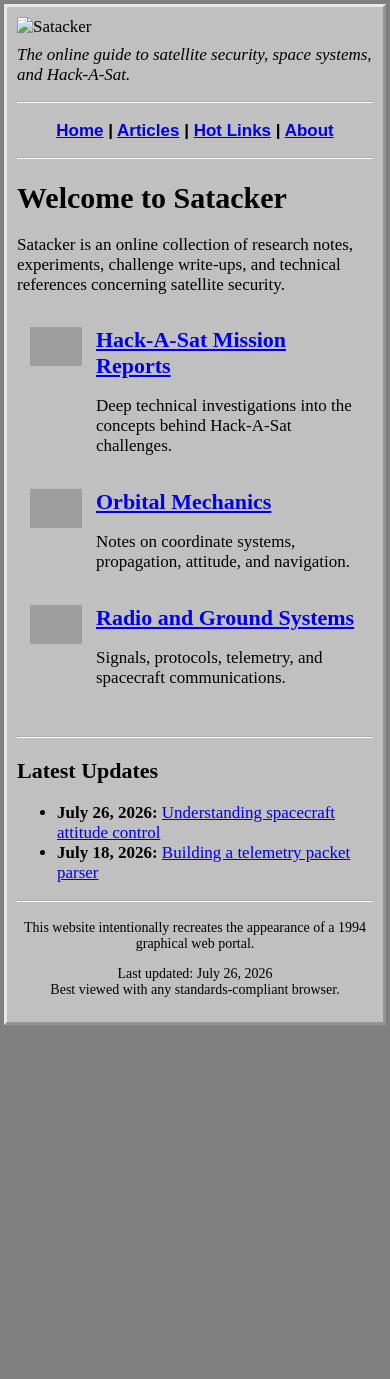
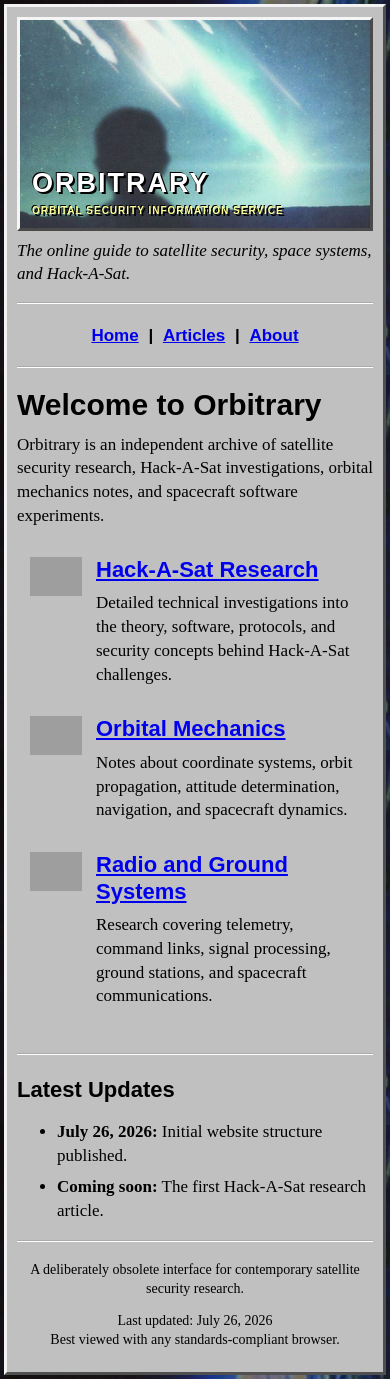
Before and after one commit to ecorporation/ecorporation.github.io, a Jekyll site: the page index.html, which Jekyll copies as it is, in a window 390 px wide, cut to the strip 0-1379 px from the top of the page. Built offline with Jekyll 4.4.1, drawn with Linux system fonts in a browser that asks for light colours; before the commit the page ends 1029 px from its top, so only the background shows below that; grey boxes are pictures that could not be loaded.

Commit message:
style(homepage): refine layout

```diff
--- a/index.html
+++ b/index.html
@@ -2,8 +2,14 @@
 <html lang="en">
 <head>
   <meta charset="UTF-8">
-  <meta name="viewport" content="width=device-width, initial-scale=1">
-  <title>Satacker Pathfinder</title>
+
+  <meta
+    name="viewport"
+    content="width=device-width, initial-scale=1"
+  >
+
+  <title>Orbitrary — Orbital Security Research</title>
+
   <link rel="stylesheet" href="style.css">
 </head>
 
@@ -11,107 +17,158 @@
 
   <div class="page">
 
-    <header>
+    <header class="masthead">
+
       <img
         src="images/banner.gif"
-        alt="Satacker"
+        alt=""
         class="banner"
       >
 
+      <div class="masthead-text">
+        <div class="site-title">
+          ORBITRARY
+        </div>
+
+        <div class="site-subtitle">
+          ORBITAL SECURITY INFORMATION SERVICE
+        </div>
+      </div>
+
+    </header>
+
     <p class="tagline">
-        The online guide to satellite security, space systems, and Hack-A-Sat.
+      The online guide to satellite security, space systems,
+      and Hack-A-Sat.
     </p>
-    </header>
 
     <hr>
 
     <nav>
-      <a href="index.html">Home</a> |
-      <a href="articles.html">Articles</a> |
-      <a href="links.html">Hot Links</a> |
+      <a href="index.html">Home</a>
+      |
+      <a href="articles.html">Articles</a>
+      |
       <a href="about.html">About</a>
     </nav>
 
     <hr>
 
-    <h1>Welcome to Satacker</h1>
+    <main>
+
+      <h1>Welcome to Orbitrary</h1>
 
       <p>
-      Satacker is an online collection of research notes, experiments,
-      challenge write-ups, and technical references concerning satellite
-      security.
+        Orbitrary is an independent archive of satellite security
+        research, Hack-A-Sat investigations, orbital mechanics notes,
+        and spacecraft software experiments.
       </p>
 
       <table class="features">
+
         <tr>
+          <td class="feature-icon">
+            <img
+              src="images/satellite.gif"
+              alt=""
+            >
+          </td>
+
           <td>
-          <img src="images/satellite.gif" alt="">
-        </td>
-        <td>
-          <h2><a href="hack-a-sat.html">Hack-A-Sat Mission Reports</a></h2>
+            <h2>
+              <a href="articles.html">
+                Hack-A-Sat Research
+              </a>
+            </h2>
+
             <p>
-            Deep technical investigations into the concepts behind
+              Detailed technical investigations into the theory,
+              software, protocols, and security concepts behind
               Hack-A-Sat challenges.
             </p>
           </td>
         </tr>
 
         <tr>
+          <td class="feature-icon">
+            <img
+              src="images/orbit.gif"
+              alt=""
+            >
+          </td>
+
           <td>
-          <img src="images/orbit.gif" alt="">
-        </td>
-        <td>
-          <h2><a href="orbital-mechanics.html">Orbital Mechanics</a></h2>
+            <h2>
+              <a href="orbital-mechanics.html">
+                Orbital Mechanics
+              </a>
+            </h2>
+
             <p>
-            Notes on coordinate systems, propagation, attitude, and navigation.
+              Notes about coordinate systems, orbit propagation,
+              attitude determination, navigation, and spacecraft
+              dynamics.
             </p>
           </td>
         </tr>
 
         <tr>
+          <td class="feature-icon">
+            <img
+              src="images/radio.gif"
+              alt=""
+            >
+          </td>
+
           <td>
-          <img src="images/radio.gif" alt="">
-        </td>
-        <td>
-          <h2><a href="radio.html">Radio and Ground Systems</a></h2>
+            <h2>
+              <a href="radio-systems.html">
+                Radio and Ground Systems
+              </a>
+            </h2>
+
             <p>
-            Signals, protocols, telemetry, and spacecraft communications.
+              Research covering telemetry, command links, signal
+              processing, ground stations, and spacecraft
+              communications.
             </p>
           </td>
         </tr>
+
       </table>
 
       <hr>
 
       <h2>Latest Updates</h2>
 
-    <ul>
+      <ul class="updates">
         <li>
           <strong>July 26, 2026:</strong>
-        <a href="articles/attitude-control.html">
-          Understanding spacecraft attitude control
-        </a>
+          Initial website structure published.
         </li>
+
         <li>
-        <strong>July 18, 2026:</strong>
-        <a href="articles/telemetry-parser.html">
-          Building a telemetry packet parser
-        </a>
+          <strong>Coming soon:</strong>
+          The first Hack-A-Sat research article.
         </li>
       </ul>
+
+    </main>
 
     <hr>
 
     <footer>
+
       <p>
-        This website intentionally recreates the appearance of a 1994
-        graphical web portal.
+        A deliberately obsolete interface for contemporary
+        satellite security research.
       </p>
 
       <p>
         Last updated: July 26, 2026<br>
         Best viewed with any standards-compliant browser.
       </p>
+
     </footer>
 
   </div>
--- a/style.css
+++ b/style.css
@@ -1,45 +1,127 @@
 html {
-  background: #808080;
+  min-height: 100%;
+  background-color: #808080;
 }
 
 body {
   margin: 0;
   padding: 12px;
+
   color: #000;
-  background:
-    url("images/background.gif")
-    repeat;
+
+  background-color: #111;
+  background-image:
+    linear-gradient(
+      rgba(0, 0, 0, 0.24),
+      rgba(0, 0, 0, 0.24)
+    ),
+    url("images/background.gif");
+
+  background-repeat: repeat;
+  background-attachment: fixed;
+
   font-family: "Times New Roman", Times, serif;
   font-size: 17px;
+  line-height: 1.4;
 }
 
 .page {
   width: 760px;
-  max-width: calc(100% - 24px);
+  max-width: calc(100% - 36px);
+
   margin: 0 auto;
   padding: 14px 18px;
+
   background: #c0c0c0;
-  border: 3px outset #e8e8e8;
+
+  border-top: 3px solid #f2f2f2;
+  border-left: 3px solid #f2f2f2;
+  border-right: 3px solid #505050;
+  border-bottom: 3px solid #505050;
+
+  box-shadow: 4px 4px 0 rgba(0, 0, 0, 0.35);
+}
+
+/* Masthead */
+
+.masthead {
+  position: relative;
+  overflow: hidden;
+
+  background: #000;
+
+  border-top: 3px solid #f5f5f5;
+  border-left: 3px solid #f5f5f5;
+  border-right: 3px solid #4a4a4a;
+  border-bottom: 3px solid #4a4a4a;
 }
 
 .banner {
   display: block;
+
   width: 100%;
-  max-width: 720px;
   height: auto;
-  image-rendering: pixelated;
+
+  image-rendering: auto;
+}
+
+.masthead-text {
+  position: absolute;
+
+  left: 20px;
+  right: 20px;
+  bottom: 18px;
+
+  text-shadow:
+    2px 2px 0 #000,
+    -1px -1px 0 #000;
+}
+
+.site-title {
+  color: #fff;
+
+  font-family: Arial, Helvetica, sans-serif;
+  font-size: 42px;
+  font-weight: bold;
+  line-height: 1;
+
+  letter-spacing: 5px;
+}
+
+.site-subtitle {
+  margin-top: 7px;
+
+  color: #ffff99;
+
+  font-family: Arial, Helvetica, sans-serif;
+  font-size: 13px;
+  font-weight: bold;
+
+  letter-spacing: 2px;
 }
 
 .tagline {
-  margin: 8px 0;
+  margin: 8px 0 10px;
+
   font-style: italic;
 }
 
+/* Navigation */
+
 nav {
   text-align: center;
+
   font-family: Arial, Helvetica, sans-serif;
   font-weight: bold;
 }
+
+nav a {
+  display: inline-block;
+
+  padding: 2px 5px;
+}
+
+/* Links */
 
 a {
   color: #0000ee;
@@ -50,42 +132,74 @@ a:visited {
   color: #551a8b;
 }
 
-a:hover {
+a:hover,
+a:focus {
   color: #cc0000;
 }
 
+/* Typography */
+
+h1,
+h2,
+h3 {
+  font-family: Arial, Helvetica, sans-serif;
+}
+
 h1 {
+  margin-top: 18px;
+  margin-bottom: 10px;
+
   font-size: 30px;
+  line-height: 1.15;
 }
 
 h2 {
+  margin-top: 20px;
+  margin-bottom: 6px;
+
   font-size: 22px;
+  line-height: 1.2;
+}
+
+p {
+  margin-top: 8px;
+  margin-bottom: 12px;
 }
 
 hr {
   height: 2px;
+
+  margin: 16px 0;
+
   border: 0;
   border-top: 2px groove #fff;
-  margin: 16px 0;
 }
+
+/* Feature list */
 
 .features {
   width: 100%;
+
+  margin: 12px 0;
+
   border-collapse: separate;
-  border-spacing: 8px 14px;
+  border-spacing: 8px 16px;
 }
 
 .features td {
   vertical-align: top;
 }
 
-.features td:first-child {
+.features .feature-icon {
   width: 100px;
+
   text-align: center;
 }
 
 .features img {
   max-width: 88px;
+  height: auto;
+
   image-rendering: pixelated;
 }
 
@@ -94,10 +208,45 @@ hr {
   margin-bottom: 4px;
 }
 
+.updates li {
+  margin-bottom: 7px;
+}
+
+/* Code and technical content */
+
+pre {
+  overflow-x: auto;
+
+  padding: 12px;
+
+  background: #eee;
+
+  border-top: 2px solid #555;
+  border-left: 2px solid #555;
+  border-right: 2px solid #fff;
+  border-bottom: 2px solid #fff;
+}
+
+code {
+  font-family: "Courier New", Courier, monospace;
+  font-size: 0.9em;
+}
+
+blockquote {
+  margin-left: 20px;
+  padding-left: 12px;
+
+  border-left: 4px solid #777;
+}
+
+/* Footer */
+
 footer {
   font-size: 14px;
   text-align: center;
 }
+
+/* Mobile layout */
 
 @media (max-width: 600px) {
   body {
@@ -107,10 +256,30 @@ footer {
   .page {
     width: auto;
     max-width: none;
+
+    margin: 0;
     padding: 10px;
+
+    box-shadow: none;
   }
 
-  .features td:first-child {
+  .site-title {
+    font-size: 27px;
+    letter-spacing: 2px;
+  }
+
+  .site-subtitle {
+    font-size: 10px;
+    letter-spacing: 1px;
+  }
+
+  .masthead-text {
+    left: 12px;
+    right: 12px;
+    bottom: 10px;
+  }
+
+  .features .feature-icon {
     width: 60px;
   }
 
```
Also changed, not shown: images/background.gif (added), images/banner.gif (added). Lines whose indentation alone changed are shown as unchanged.
